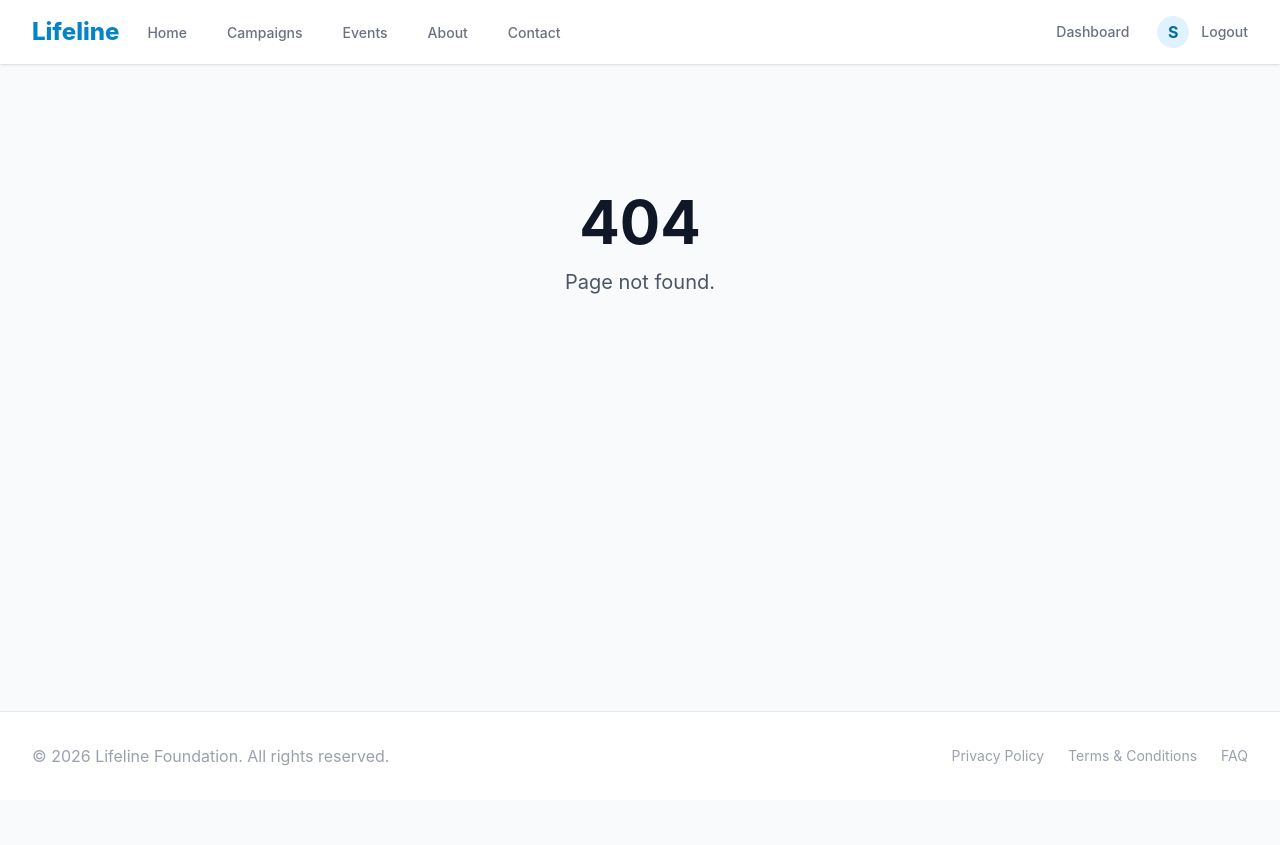
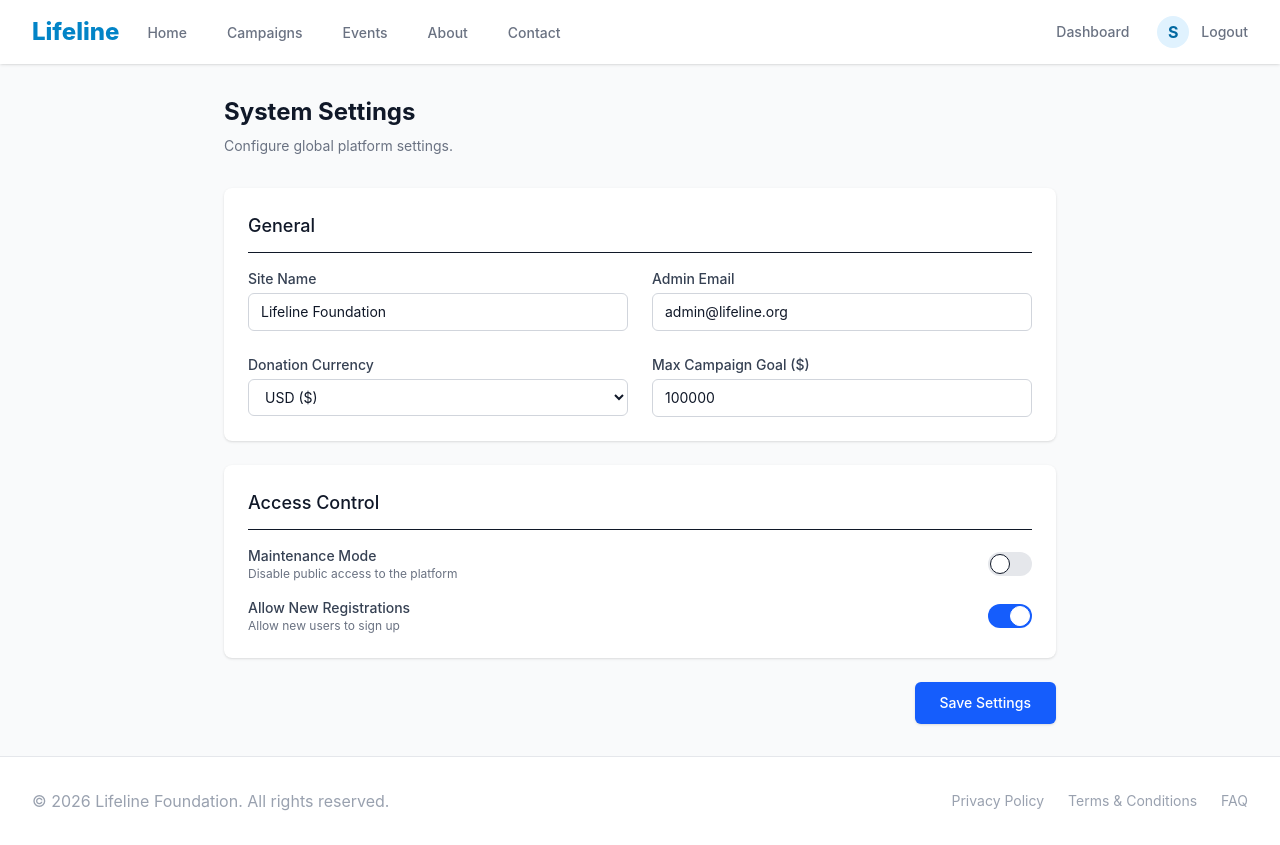
Before and after one commit to ekraislam/Lifeline-Charity, a React (Vite) app in the folder frontend/: page /admin/settings in a window 1280 px wide. Before the commit this address had no page. Before the commit the page ends 800 px from the top, so only its background shows below. Built offline with nearby package versions, Linux system fonts and the light colour scheme; sample sign-in values are in the browser's storage.

Commit message:
System setting feature add

```diff
--- a/frontend/src/App.jsx
+++ b/frontend/src/App.jsx
@@ -14,7 +14,9 @@ import CampaignDetail from './pages/public/CampaignDetail';
 import { About, Contact, Privacy, Terms, FAQ, NotFound } from './pages/public/StaticPages';
 import CreateCampaign from './pages/campaign/CreateCampaign';
 import AdminCampaignApproval from './pages/campaign/AdminCampaignApproval';
+import AdminDashboard from './pages/admin/AdminDashboard';
 import AdminManageUsers from './pages/admin/AdminManageUsers';
+import AdminSystemSettings from './pages/admin/AdminSystemSettings';
 import Donate from './pages/donation/Donate';
 import DonationHistory from './pages/donation/DonationHistory';
 import VolunteerDashboard from './pages/volunteer/VolunteerDashboard';
@@ -23,7 +25,6 @@ import BeneficiaryDashboard from './pages/beneficiary/BeneficiaryDashboard';
 import EventList from './pages/event/EventList';
 import EventDetail from './pages/event/EventDetail';
 import NGODashboard from './pages/ngo/NGODashboard';
-import AdminDashboard from './pages/admin/AdminDashboard';
 import DashboardRouter from './pages/dashboard/DashboardRouter';
 import DonorDashboard from './pages/donor/DonorDashboard';
 import MainLayout from './layouts/MainLayout';
@@ -61,13 +62,14 @@ function App() {
               <Route path="/campaigns/create" element={<CreateCampaign />} />
               <Route path="/admin/campaigns" element={<AdminCampaignApproval />} />
               <Route path="/admin/users" element={<AdminManageUsers />} />
+              <Route path="/admin/dashboard" element={<AdminDashboard />} />
+              <Route path="/admin/settings" element={<AdminSystemSettings />} />
               <Route path="/campaigns/:id/donate" element={<Donate />} />
               <Route path="/donations/history" element={<DonationHistory />} />
               <Route path="/volunteer/dashboard" element={<VolunteerDashboard />} />
               <Route path="/beneficiary/request" element={<HelpRequest />} />
               <Route path="/beneficiary/dashboard" element={<BeneficiaryDashboard />} />
               <Route path="/ngo/dashboard" element={<NGODashboard />} />
-              <Route path="/admin/dashboard" element={<AdminDashboard />} />
               <Route path="/donor/dashboard" element={<DonorDashboard />} />
             </Route>
 
--- a/frontend/src/pages/admin/AdminDashboard.jsx
+++ b/frontend/src/pages/admin/AdminDashboard.jsx
@@ -25,6 +25,7 @@ ChartJS.register(
 const AdminDashboard = () => {
     const [stats, setStats] = useState(null);
     const [loading, setLoading] = useState(true);
+    const [error, setError] = useState(null);
 
     const handleExport = async () => {
         try {
@@ -36,8 +37,8 @@ const AdminDashboard = () => {
             document.body.appendChild(link);
             link.click();
             link.parentNode.removeChild(link);
-        } catch (error) {
-            console.error("Export failed", error);
+        } catch (err) {
+            console.error("Export failed", err);
             alert("Failed to export report.");
         }
     };
@@ -47,8 +48,9 @@ const AdminDashboard = () => {
             try {
                 const response = await api.get('/admin/stats');
                 setStats(response.data);
-            } catch (error) {
-                console.error("Error fetching stats", error);
+            } catch (err) {
+                console.error("Error fetching stats", err);
+                setError("Failed to load dashboard data. Please try refreshing.");
             } finally {
                 setLoading(false);
             }
@@ -56,14 +58,15 @@ const AdminDashboard = () => {
         fetchStats();
     }, []);
 
-    if (loading) return <div className="p-12 text-center">Loading Admin Dashboard...</div>;
+    if (loading) return <div className="p-12 text-center text-gray-500">Loading Admin Dashboard...</div>;
+    if (error) return <div className="p-12 text-center text-red-500">{error}</div>;
 
     const barData = {
-        labels: ['Jan', 'Feb', 'Mar', 'Apr', 'May', 'Jun'],
+        labels: stats?.donationTrendLabels || ['Jan', 'Feb', 'Mar', 'Apr', 'May', 'Jun'],
         datasets: [
             {
                 label: 'Donations ($)',
-                data: stats?.donationsByMonth || [],
+                data: stats?.donationTrendData || [0, 0, 0, 0, 0, 0],
                 backgroundColor: 'rgba(14, 165, 233, 0.5)',
                 borderColor: 'rgb(14, 165, 233)',
                 borderWidth: 1,
@@ -107,25 +110,25 @@ const AdminDashboard = () => {
                 <div className="bg-white overflow-hidden shadow rounded-lg">
                     <div className="px-4 py-5 sm:p-6">
                         <dt className="text-sm font-medium text-gray-500 truncate">Total Users</dt>
-                        <dd className="mt-1 text-3xl font-semibold text-gray-900">{stats?.total_users}</dd>
+                        <dd className="mt-1 text-3xl font-semibold text-gray-900">{stats?.total_users ?? '—'}</dd>
                     </div>
                 </div>
                 <div className="bg-white overflow-hidden shadow rounded-lg">
                     <div className="px-4 py-5 sm:p-6">
                         <dt className="text-sm font-medium text-gray-500 truncate">Total Campaigns</dt>
-                        <dd className="mt-1 text-3xl font-semibold text-gray-900">{stats?.total_campaigns}</dd>
+                        <dd className="mt-1 text-3xl font-semibold text-gray-900">{stats?.total_campaigns ?? '—'}</dd>
                     </div>
                 </div>
                 <div className="bg-white overflow-hidden shadow rounded-lg">
                     <div className="px-4 py-5 sm:p-6">
                         <dt className="text-sm font-medium text-gray-500 truncate">Total Donations</dt>
-                        <dd className="mt-1 text-3xl font-semibold text-green-600">${stats?.total_donations}</dd>
+                        <dd className="mt-1 text-3xl font-semibold text-green-600">${parseFloat(stats?.total_donations || 0).toFixed(2)}</dd>
                     </div>
                 </div>
                 <div className="bg-white overflow-hidden shadow rounded-lg">
                     <div className="px-4 py-5 sm:p-6">
                         <dt className="text-sm font-medium text-gray-500 truncate">Active Volunteers</dt>
-                        <dd className="mt-1 text-3xl font-semibold text-gray-900">{stats?.total_volunteers}</dd>
+                        <dd className="mt-1 text-3xl font-semibold text-gray-900">{stats?.total_volunteers ?? '—'}</dd>
                     </div>
                 </div>
             </div>
@@ -134,7 +137,17 @@ const AdminDashboard = () => {
                 <div className="bg-white shadow rounded-lg p-6">
                     <h2 className="text-lg font-medium text-gray-900 mb-4">Donation Trends</h2>
                     <div className="h-64">
-                        <Bar data={barData} options={{ maintainAspectRatio: false }} />
+                        {(stats?.donationTrendData || []).every(v => v === 0) ? (
+                            <div className="h-full flex flex-col items-center justify-center text-gray-400">
+                                <svg className="w-12 h-12 mb-2" fill="none" stroke="currentColor" viewBox="0 0 24 24">
+                                    <path strokeLinecap="round" strokeLinejoin="round" strokeWidth={1.5} d="M9 19v-6a2 2 0 00-2-2H5a2 2 0 00-2 2v6a2 2 0 002 2h2a2 2 0 002-2zm0 0V9a2 2 0 012-2h2a2 2 0 012 2v10m-6 0a2 2 0 002 2h2a2 2 0 002-2m0 0V5a2 2 0 012-2h2a2 2 0 012 2v14a2 2 0 01-2 2h-2a2 2 0 01-2-2z" />
+                                </svg>
+                                <p className="text-sm">No donations recorded yet</p>
+                                <p className="text-xs mt-1">Data will appear once donations are made</p>
+                            </div>
+                        ) : (
+                            <Bar data={barData} options={{ maintainAspectRatio: false }} />
+                        )}
                     </div>
                 </div>
                 <div className="bg-white shadow rounded-lg p-6">
@@ -150,7 +163,7 @@ const AdminDashboard = () => {
                 <div className="grid grid-cols-2 sm:grid-cols-4 gap-4">
                     <a href="/admin/campaigns" className="block p-4 bg-gray-50 rounded text-center hover:bg-gray-100 text-primary-600 font-medium">Manage Campaigns</a>
                     <a href="/admin/users" className="block p-4 bg-gray-50 rounded text-center hover:bg-gray-100 text-primary-600 font-medium">Manage Users</a>
-                    <a href="#" className="block p-4 bg-gray-50 rounded text-center hover:bg-gray-100 text-primary-600 font-medium">System Settings</a>
+                    <a href="/admin/settings" className="block p-4 bg-gray-50 rounded text-center hover:bg-gray-100 text-primary-600 font-medium">System Settings</a>
                     <button onClick={handleExport} className="block p-4 bg-gray-50 rounded text-center hover:bg-gray-100 text-primary-600 font-medium w-full">Export Full Report</button>
                 </div>
             </div>
--- /dev/null
+++ b/frontend/src/pages/admin/AdminSystemSettings.jsx
@@ -0,0 +1,142 @@
+import React, { useState } from 'react';
+
+const AdminSystemSettings = () => {
+    const [saved, setSaved] = useState(false);
+    const [settings, setSettings] = useState({
+        siteName: 'Lifeline Foundation',
+        siteEmail: 'admin@lifeline.org',
+        maintenanceMode: false,
+        allowRegistrations: true,
+        donationCurrency: 'USD',
+        maxCampaignGoal: 100000,
+    });
+
+    const handleChange = (e) => {
+        const { name, value, type, checked } = e.target;
+        setSettings(prev => ({
+            ...prev,
+            [name]: type === 'checkbox' ? checked : value
+        }));
+    };
+
+    const handleSave = (e) => {
+        e.preventDefault();
+        // In a real implementation this would call an API endpoint
+        setSaved(true);
+        setTimeout(() => setSaved(false), 3000);
+    };
+
+    return (
+        <div className="max-w-4xl mx-auto px-4 sm:px-6 lg:px-8 py-8">
+            <h1 className="text-2xl font-bold text-gray-900 mb-2">System Settings</h1>
+            <p className="text-sm text-gray-500 mb-8">Configure global platform settings.</p>
+
+            <form onSubmit={handleSave} className="space-y-6">
+                {/* General Settings */}
+                <div className="bg-white shadow rounded-lg p-6">
+                    <h2 className="text-lg font-medium text-gray-900 mb-4 border-b pb-3">General</h2>
+                    <div className="grid grid-cols-1 sm:grid-cols-2 gap-6">
+                        <div>
+                            <label className="block text-sm font-medium text-gray-700 mb-1">Site Name</label>
+                            <input
+                                type="text"
+                                name="siteName"
+                                value={settings.siteName}
+                                onChange={handleChange}
+                                className="w-full border border-gray-300 rounded-md px-3 py-2 text-sm focus:outline-none focus:ring-2 focus:ring-blue-500"
+                            />
+                        </div>
+                        <div>
+                            <label className="block text-sm font-medium text-gray-700 mb-1">Admin Email</label>
+                            <input
+                                type="email"
+                                name="siteEmail"
+                                value={settings.siteEmail}
+                                onChange={handleChange}
+                                className="w-full border border-gray-300 rounded-md px-3 py-2 text-sm focus:outline-none focus:ring-2 focus:ring-blue-500"
+                            />
+                        </div>
+                        <div>
+                            <label className="block text-sm font-medium text-gray-700 mb-1">Donation Currency</label>
+                            <select
+                                name="donationCurrency"
+                                value={settings.donationCurrency}
+                                onChange={handleChange}
+                                className="w-full border border-gray-300 rounded-md px-3 py-2 text-sm focus:outline-none focus:ring-2 focus:ring-blue-500"
+                            >
+                                <option value="USD">USD ($)</option>
+                                <option value="BDT">BDT (৳)</option>
+                                <option value="EUR">EUR (€)</option>
+                                <option value="GBP">GBP (£)</option>
+                            </select>
+                        </div>
+                        <div>
+                            <label className="block text-sm font-medium text-gray-700 mb-1">Max Campaign Goal ($)</label>
+                            <input
+                                type="number"
+                                name="maxCampaignGoal"
+                                value={settings.maxCampaignGoal}
+                                onChange={handleChange}
+                                className="w-full border border-gray-300 rounded-md px-3 py-2 text-sm focus:outline-none focus:ring-2 focus:ring-blue-500"
+                            />
+                        </div>
+                    </div>
+                </div>
+
+                {/* Access Control */}
+                <div className="bg-white shadow rounded-lg p-6">
+                    <h2 className="text-lg font-medium text-gray-900 mb-4 border-b pb-3">Access Control</h2>
+                    <div className="space-y-4">
+                        <div className="flex items-center justify-between">
+                            <div>
+                                <p className="text-sm font-medium text-gray-700">Maintenance Mode</p>
+                                <p className="text-xs text-gray-500">Disable public access to the platform</p>
+                            </div>
+                            <label className="relative inline-flex items-center cursor-pointer">
+                                <input
+                                    type="checkbox"
+                                    name="maintenanceMode"
+                                    checked={settings.maintenanceMode}
+                                    onChange={handleChange}
+                                    className="sr-only peer"
+                                />
+                                <div className="w-11 h-6 bg-gray-200 peer-focus:ring-2 peer-focus:ring-blue-500 rounded-full peer peer-checked:after:translate-x-full peer-checked:after:border-white after:content-[''] after:absolute after:top-[2px] after:left-[2px] after:bg-white after:border after:rounded-full after:h-5 after:w-5 after:transition-all peer-checked:bg-red-500"></div>
+                            </label>
+                        </div>
+                        <div className="flex items-center justify-between">
+                            <div>
+                                <p className="text-sm font-medium text-gray-700">Allow New Registrations</p>
+                                <p className="text-xs text-gray-500">Allow new users to sign up</p>
+                            </div>
+                            <label className="relative inline-flex items-center cursor-pointer">
+                                <input
+                                    type="checkbox"
+                                    name="allowRegistrations"
+                                    checked={settings.allowRegistrations}
+                                    onChange={handleChange}
+                                    className="sr-only peer"
+                                />
+                                <div className="w-11 h-6 bg-gray-200 peer-focus:ring-2 peer-focus:ring-blue-500 rounded-full peer peer-checked:after:translate-x-full peer-checked:after:border-white after:content-[''] after:absolute after:top-[2px] after:left-[2px] after:bg-white after:border after:rounded-full after:h-5 after:w-5 after:transition-all peer-checked:bg-blue-600"></div>
+                            </label>
+                        </div>
+                    </div>
+                </div>
+
+                {/* Save Button */}
+                <div className="flex items-center justify-end gap-4">
+                    {saved && (
+                        <span className="text-sm text-green-600 font-medium">✓ Settings saved successfully!</span>
+                    )}
+                    <button
+                        type="submit"
+                        className="inline-flex items-center px-6 py-2.5 border border-transparent text-sm font-medium rounded-md shadow-sm text-white bg-blue-600 hover:bg-blue-700 focus:outline-none focus:ring-2 focus:ring-offset-2 focus:ring-blue-500"
+                    >
+                        Save Settings
+                    </button>
+                </div>
+            </form>
+        </div>
+    );
+};
+
+export default AdminSystemSettings;
```
Also changed, not shown: 1 other file (tests, documents, lock files or other folders).
